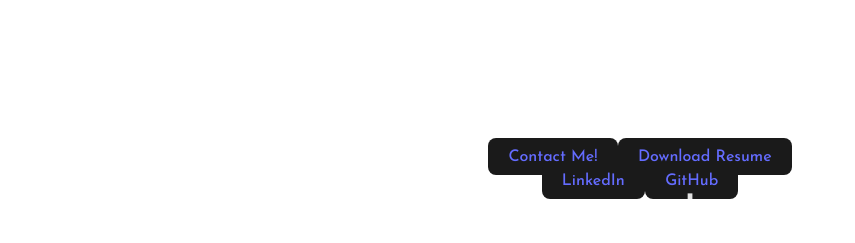
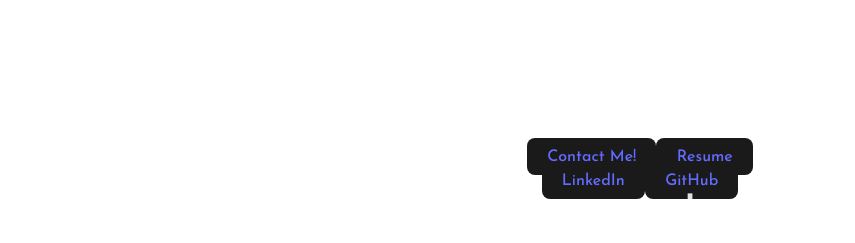
Before and after one commit to cfurlong15/conor-furlong-portfolio, a React (Vite) app: page / in a window 1280 px wide. Shown: the part 1120-1363 px from the top of the page, without its empty margins (0-855 px from the left). Built offline with nearby package versions, Linux system fonts and the light colour scheme.

Commit message:
fix button layout

```diff
--- a/src/sections/About.jsx
+++ b/src/sections/About.jsx
@@ -23,7 +23,7 @@ function About() {
       <img className="h-60 lg:w-80 lg:w-80 lg:h-full rounded-full border-4" src={about.headshot} alt="Conor Furlong Headshot" />
       </div>
       <h1 className="aboutMe">I&apos;m Conor Furlong,</h1>
-      <h1 className="aboutMe mb-20">Welcome!</h1>
+      <h1 className="aboutMe mb-10">Welcome!</h1>
       <div className="flex flex-col md:flex-row justify-between">
         <div className="md:w-1/2">
       <p className="Bio flex justify-start text-2xl ml-8 mr-8 mb-6 lg:text-left">{about.bio}</p>
@@ -32,15 +32,19 @@ function About() {
       <p className="Bio flex justify-end text-2xl ml-8 mr-8 lg:text-right">{about.bio2}</p>
       </div>
       </div>
-      <a className="projectButton inline-block bg-gray-200 rounded-full text-md font-extrabold text-gray-700 mt-16 mr-10 hover:bg-indigo-100" href={`mailto:${about.email}`}>Contact Me!</a>
-      <a target="blank" className="projectButton inline-block bg-gray-200 rounded-full text-md font-extrabold text-gray-700 mt-16 mr-10 hover:bg-indigo-100" href={resume} download>Download Resume</a>
-      <div className="Socials mt-8">
-        <a target="blank" className="projectButton inline-block bg-gray-200 rounded-full text-md font-extrabold text-gray-700 mb-2 mr-32 hover:bg-indigo-100" href={about.linkedin}>
+      <div className="flex flex-wrap justify-center mt-10">
+        <div className="flex flex-col items-center mx-4 my-2">
+      <a className="projectButton inline-block bg-gray-200 rounded-full text-md font-extrabold text-gray-700 mb-5 hover:bg-indigo-100" href={`mailto:${about.email}`}>Contact Me!</a>
+      <a target="blank" className="projectButton inline-block bg-gray-200 rounded-full text-md font-extrabold text-gray-700 hover:bg-indigo-100" href={resume} download>Resume</a>
+      </div>
+      <div className="flex flex-col items-center mx-4 my-2">
+        <a target="blank" className="projectButton inline-block bg-gray-200 rounded-full text-md font-extrabold text-gray-700 mb-5 hover:bg-indigo-100" href={about.linkedin}>
           LinkedIn
         </a>
-        <a target="blank" className="projectButton inline-block bg-gray-200 rounded-full text-md font-extrabold text-gray-700 mb-2 mr-12 hover:bg-indigo-100" href={about.github}>
+        <a target="blank" className="projectButton inline-block bg-gray-200 rounded-full text-md font-extrabold text-gray-700 mb-2 hover:bg-indigo-100" href={about.github}>
           GitHub
         </a>
+      </div>
       </div>
     </div>
     </section>
```
